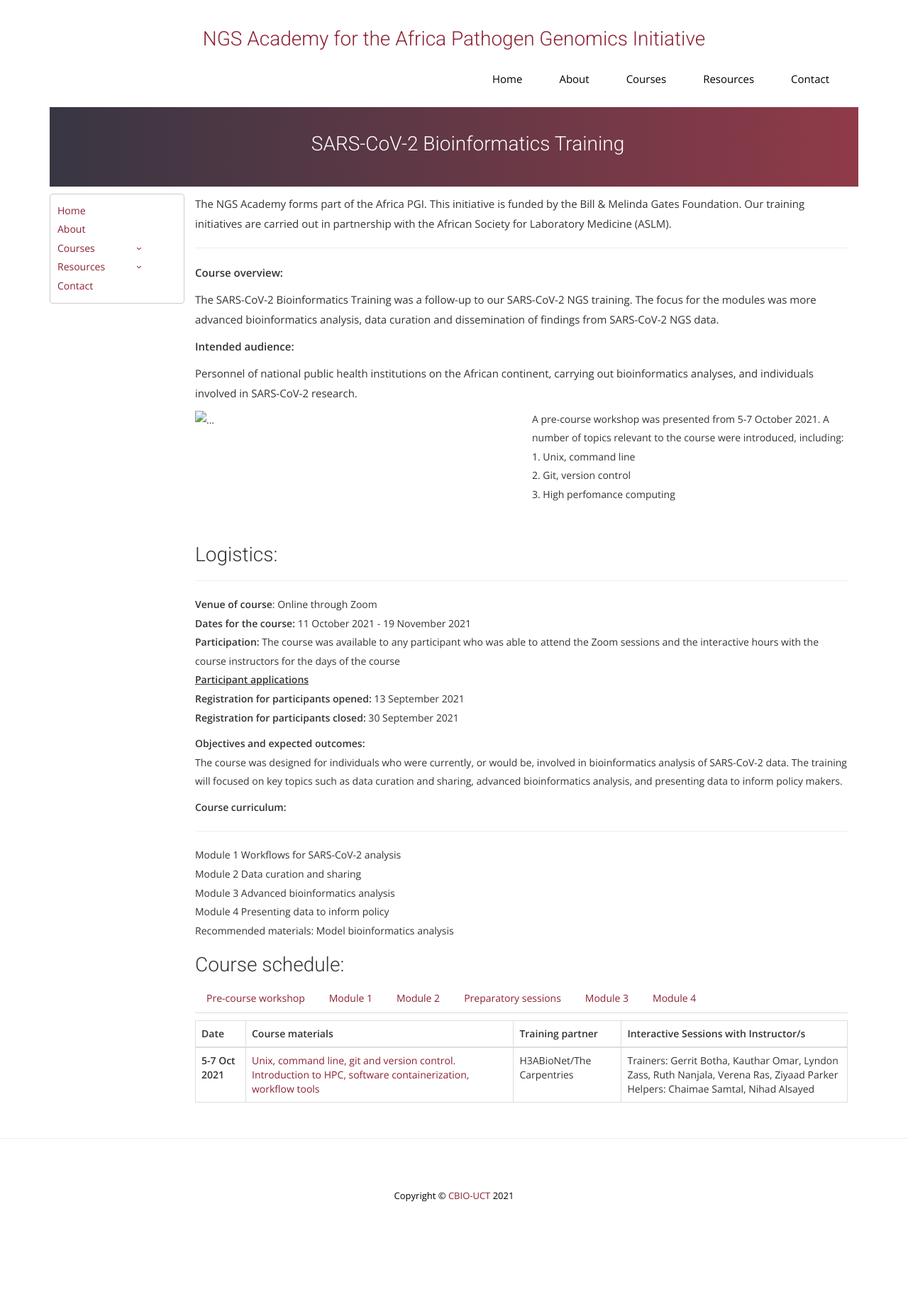
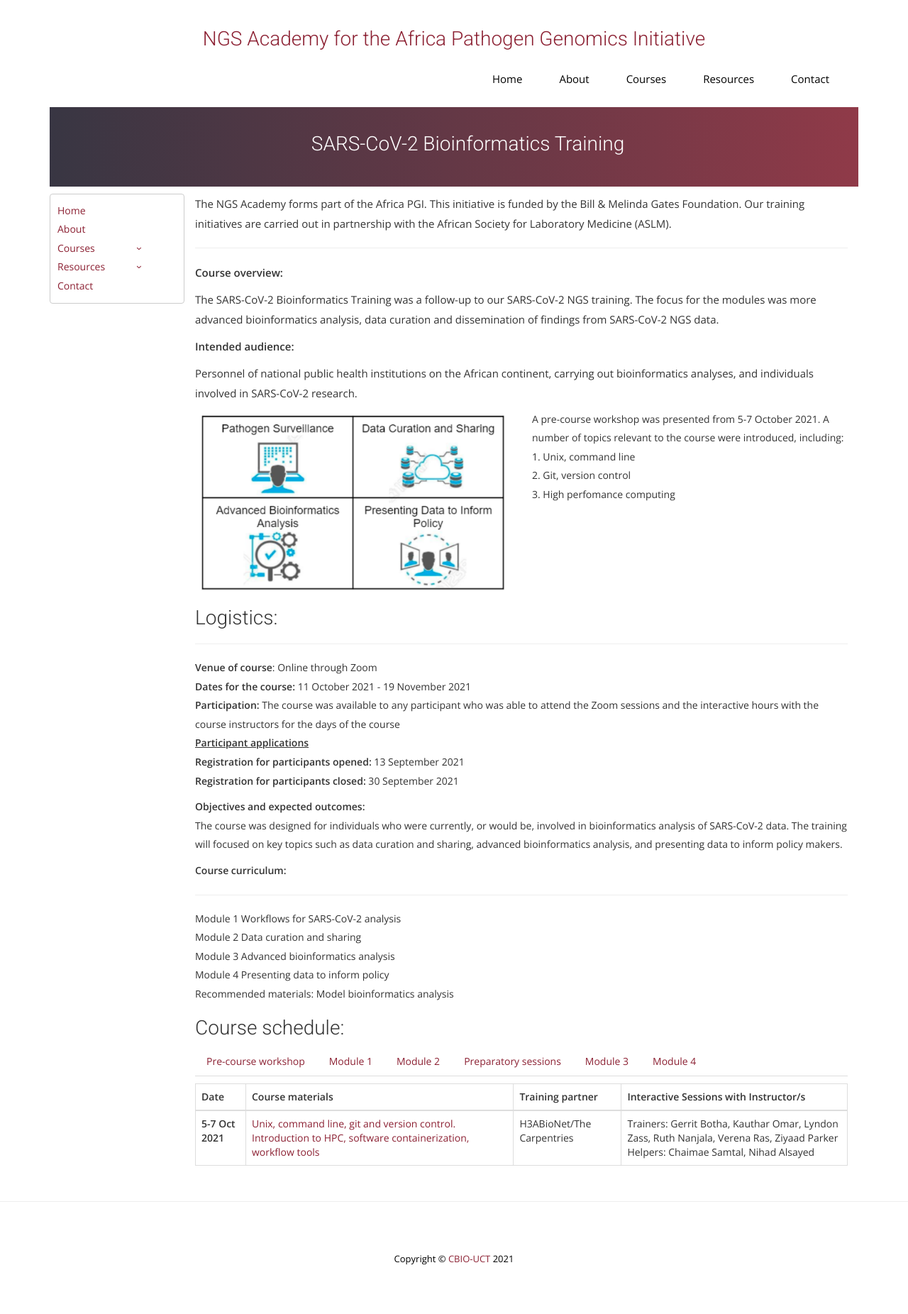
Before and after one commit to uct-cbio/ngs-academy, a Jekyll site: the page built from _posts/2021-08-03-SARS-CoV-2-NGS-Bioinformatics-Course-2021.md, in a window 1280 px wide. Shown: the whole page at 71% size. Built offline with Jekyll 4.4.1, drawn with Linux system fonts in a browser that asks for light colours; nearby versions of some CDN libraries; some web fonts are replaced; comment, search, counter and statistics services are not loaded; before the commit the page ends 1763 px from its top, so only the background shows below that.

Commit message:
updated broken link for image on bioinformatics coruse

```diff
--- a/_posts/2021-08-03-SARS-CoV-2-NGS-Bioinformatics-Course-2021.md
+++ b/_posts/2021-08-03-SARS-CoV-2-NGS-Bioinformatics-Course-2021.md
@@ -31,7 +31,7 @@ The NGS Academy forms part of the Africa PGI. This initiative is funded by the B
 <!-- test -->
 <div class="row">
     <div class="col-sm-6">
-     <div><img alt="..." src="{{ site.baseurl }}img/bio_info1.png" width="100%"/>
+     <div><img alt="..." src="/ngs-academy/img/bio_info1.png" width="100%"/>
     <!-- <p class="small"> Source: CBIO UCT</p> -->
   </div>
     </div>
```
